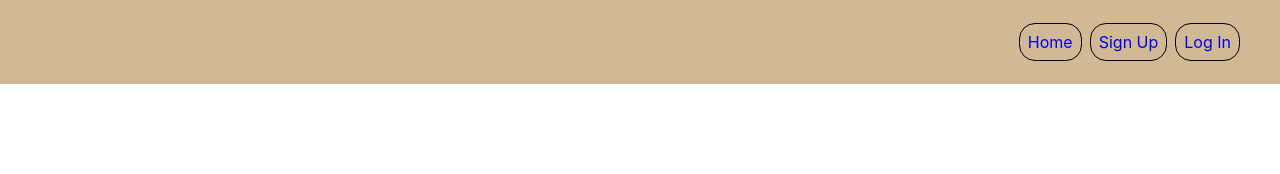
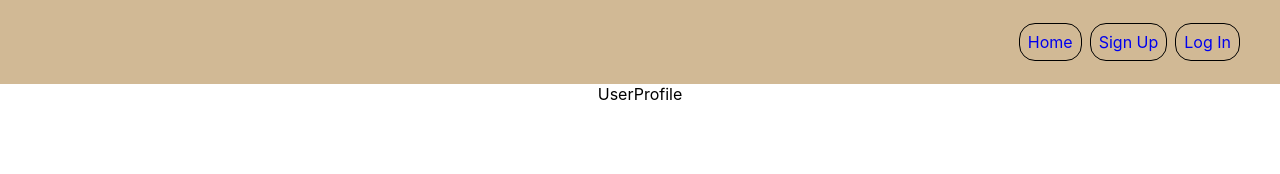
Before and after one commit to AvresCode/tdg-assess, a React (Create React App) app: page /myProfile in a window 1280 px wide. Before the commit this address had no page. Shown: the top 174 px of the page. Built offline with nearby package versions, Linux system fonts and the light colour scheme.

Commit message:
Added a basic profile page

```diff
--- a/src/App.js
+++ b/src/App.js
@@ -4,6 +4,7 @@ import { Homapage } from "./pages/Homapage";
 import { SignUp } from "./pages/SignUp";
 import { Login } from "./pages/Login";
 import { Navbar } from "./components/Navbar";
+import { UserProfile } from "./pages/UserProfile";
 
 function App() {
   return (
@@ -12,8 +13,8 @@ function App() {
       <Routes>
         <Route path="/" element={<Homapage />} />
         <Route path="/signup" element={<SignUp />} />
-        <Route path="/signup" element={<SignUp />} />
         <Route path="/login" element={<Login />} />
+        <Route path="/myProfile" element={<UserProfile />} />
       </Routes>
     </div>
   );
--- a/src/components/Navbar.js
+++ b/src/components/Navbar.js
@@ -14,6 +14,13 @@ export const Navbar = () => {
         <Link to="/" className="nav-item">
           Home
         </Link>
+      </div>
+      <div>
+        {token && (
+          <Link to="/myProfile" className="nav-item">
+            My Profile
+          </Link>
+        )}
       </div>
       <div>
         {" "}
--- /dev/null
+++ b/src/pages/UserProfile.js
@@ -0,0 +1,3 @@
+export const UserProfile = () => {
+  return <div>UserProfile</div>;
+};
```
